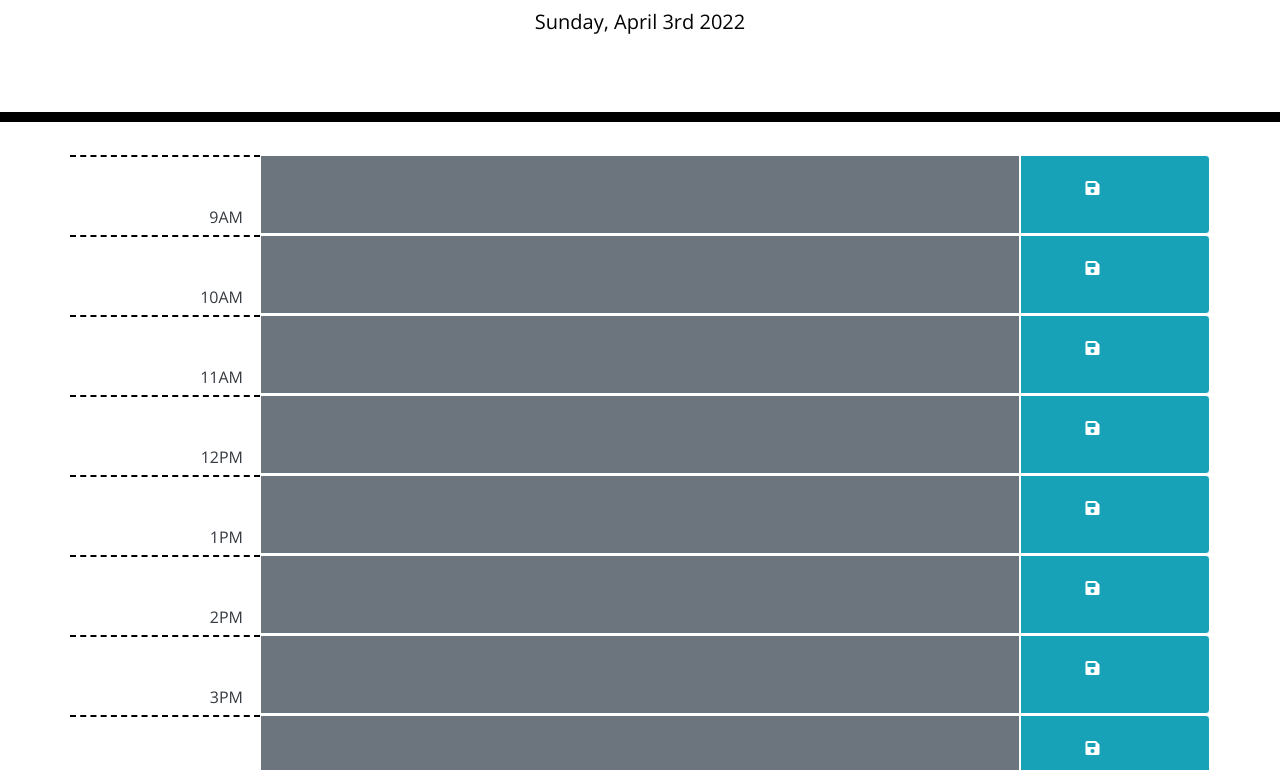
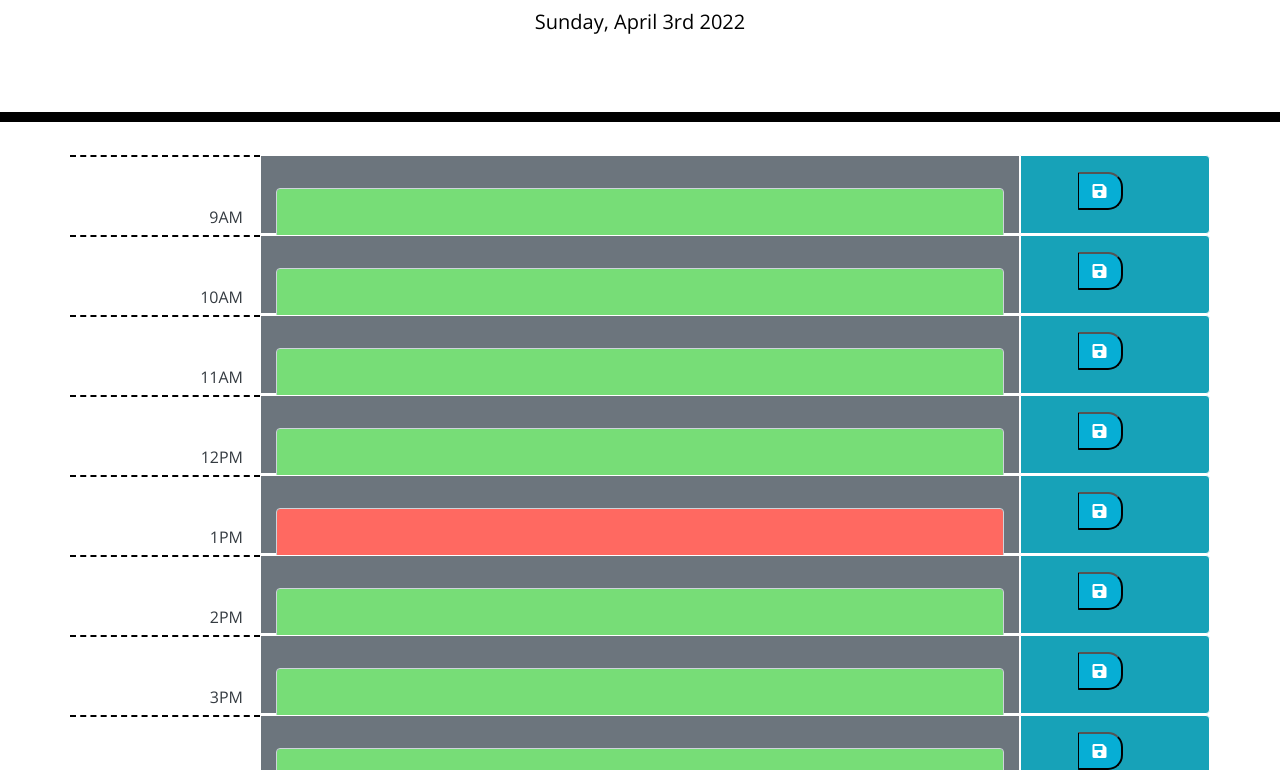
Before and after one commit to Sarabarnett/Challenge-5-dayscheduler, a plain HTML site: page index.html in a window 1280 px wide. Shown: the part 182-952 px from the top of the page. Drawn offline with nearby package versions, Linux system fonts and the light colour scheme.

Commit message:
add javascript functions for current hour and add to local storage

```diff
--- a/assets/js/script.js
+++ b/assets/js/script.js
@@ -3,3 +3,58 @@
 //insert current date
 var date = $("#currentDay")
 .text(moment().format('dddd, MMMM Do YYYY'));
+
+var currentHour = moment().format('h:mm:ss a');
+
+//create variable for each hour associated with html
+var nine = $("#9am");
+var ten = $("#10am");
+var eleven = $("#11am");
+var twelve = $("#12pm");
+var one = $("#1pm");
+var two = $("#2pm");
+var three = $("#3pm");
+var four = $("#4pm");
+var five = $("#5pm");
+
+var hour = moment().hours();
+
+//current hour background
+function hourBackground () {
+
+  $(".form-control").each(function () {
+    var time = parseInt($(this).attr("id"));
+    hour = parseInt(hour)
+
+    //compart time vs hour
+    if (hour > time) {
+      $(this).addClass("past");
+    }
+    else if ( hour < time) {
+      $(this).addClass("future");
+    }
+    else {
+      $(this).addClass("present");
+    }
+  });
+};
+
+var taskInput;
+
+
+
+
+$(document).ready(function() {
+  hourBackground()
+
+  //save button add to localstorage
+  $(".saveBtn").on("click", function() {
+    taskInput = document.getElementsByClassName("form-control").val();
+    console.log(taskInput);
+    hourDiv = document.getElementsByClassName("hour").text().trim();
+    localStorage.setItem(hourDiv, JSON.stringify(taskInput));
+  });
+
+
+
+});
--- a/index.html
+++ b/index.html
@@ -31,14 +31,16 @@
     <div class="container">
       <!-- Timeblocks go here -->
       <div class="row my-0.5">
-        <div class=" hour col-2 border-left-0 h-100">
+        <div class="hour col-2 border-left-0 h-100">
           <p class="text-dark">
             9AM
           </p>
         </div>
-        <div class="col-8 bg-secondary text-dark border border-white h-100"></div>
+        <div class="col-8 bg-secondary text-dark border border-white h-100">
+          <textarea class="form-control" id="9am"></textarea>
+        </div>
         <div class="col-2 bg-info rounded-right border border-white h-100">
-          <i class="fas fa-save m-2"></i>
+          <button type="button" class="saveBtn"><i class="fas fa-save m-2"></i></button>
         </div>
       </div>
 
@@ -48,9 +50,11 @@
             10AM
           </p>
         </div>
-        <div class="col-8 bg-secondary text-dark border border-white h-100"></div>
+        <div class="col-8 bg-secondary text-dark border border-white h-100">
+          <textarea class="form-control" id="10am"></textarea>
+        </div>
         <div class="col-2 bg-info rounded-right border border-white h-100">
-          <i class="fas fa-save m-2"></i>
+          <button type="button" class="saveBtn"><i class="fas fa-save m-2"></i></button>
         </div>
       </div>
 
@@ -60,9 +64,11 @@
             11AM
           </p>
         </div>
-        <div class="col-8 bg-secondary text-dark border border-white h-100"></div>
+        <div class="col-8 bg-secondary text-dark border border-white h-100">
+          <textarea class="form-control" id="11am"></textarea>
+        </div>
         <div class="col-2 bg-info rounded-right border border-white h-100">
-          <i class="fas fa-save m-2"></i>
+          <button type="button" class="saveBtn"><i class="fas fa-save m-2"></i></button>
         </div>
       </div>
 
@@ -72,9 +78,11 @@
             12PM
           </p>
         </div>
-        <div class="col-8 bg-secondary text-dark border border-white h-100"></div>
+        <div class="col-8 bg-secondary text-dark border border-white h-100">
+          <textarea class="form-control" id="12pm"></textarea>
+        </div>
         <div class="col-2 bg-info rounded-right border border-white h-100">
-          <i class="fas fa-save m-2"></i>
+          <button type="button" class="saveBtn"><i class="fas fa-save m-2"></i></button>
         </div>
       </div>
 
@@ -84,9 +92,11 @@
             1PM
           </p>
         </div>
-        <div class="col-8 bg-secondary text-dark border border-white h-100"></div>
+        <div class="col-8 bg-secondary text-dark border border-white h-100">
+          <textarea class="form-control" id="1pm"></textarea>
+        </div>
         <div class="col-2 bg-info rounded-right border border-white h-100">
-          <i class="fas fa-save m-2"></i>
+          <button type="button" class="saveBtn"><i class="fas fa-save m-2"></i></button>
         </div>
       </div>
 
@@ -96,9 +106,11 @@
             2PM
           </p>
         </div>
-        <div class="col-8 bg-secondary text-dark border border-white h-100"></div>
+        <div class="col-8 bg-secondary text-dark border border-white h-100">
+          <textarea class="form-control" id="2pm"></textarea>
+        </div>
         <div class="col-2 bg-info rounded-right border border-white h-100">
-          <i class="fas fa-save m-2"></i>
+          <button type="button" class="saveBtn"><i class="fas fa-save m-2"></i></button>
         </div>
       </div>
 
@@ -108,9 +120,11 @@
             3PM
           </p>
         </div>
-        <div class="col-8 bg-secondary text-dark border border-white h-100"></div>
+        <div class="col-8 bg-secondary text-dark border border-white h-100">
+          <textarea class="form-control" id="3pm"></textarea>
+        </div>
         <div class="col-2 bg-info rounded-right border border-white h-100">
-          <i class="fas fa-save m-2"></i>
+          <button type="button" class="saveBtn"><i class="fas fa-save m-2"></i></button>
         </div>
       </div>
 
@@ -120,9 +134,11 @@
             4PM
           </p>
         </div>
-        <div class="col-8 bg-secondary text-dark border border-white h-100"></div>
+        <div class="col-8 bg-secondary text-dark border border-white h-100">
+          <textarea class="form-control" id="4pm"></textarea>
+        </div>
         <div class="col-2 bg-info rounded-right border border-white h-100">
-          <i class="fas fa-save m-2"></i>
+          <button type="button" class="saveBtn"><i class="fas fa-save m-2"></i></button>
         </div>
       </div>
 
@@ -132,9 +148,11 @@
             5PM
           </p>
         </div>
-        <div class="col-8 bg-secondary text-dark border border-white h-100"></div>
+        <div class="col-8 bg-secondary text-dark border border-white h-100">
+          <textarea class="form-control" id="5pm"></textarea>
+        </div>
         <div class="col-2 bg-info rounded-right border border-white h-100">
-          <i class="fas fa-save m-2"></i>
+          <button type="button" class="saveBtn"><i class="fas fa-save m-2"></i></button>
         </div>
       </div>
 
@@ -147,6 +165,6 @@
 
     <script src="https://code.jquery.com/jquery-3.4.1.min.js"></script>
     <script src="https://cdnjs.cloudflare.com/ajax/libs/moment.js/2.24.0/moment.min.js"></script>
-    <script src="assets/js/script.js"></script>
+    <script src="./assets/js/script.js"></script>
   </body>
 </html>
```
